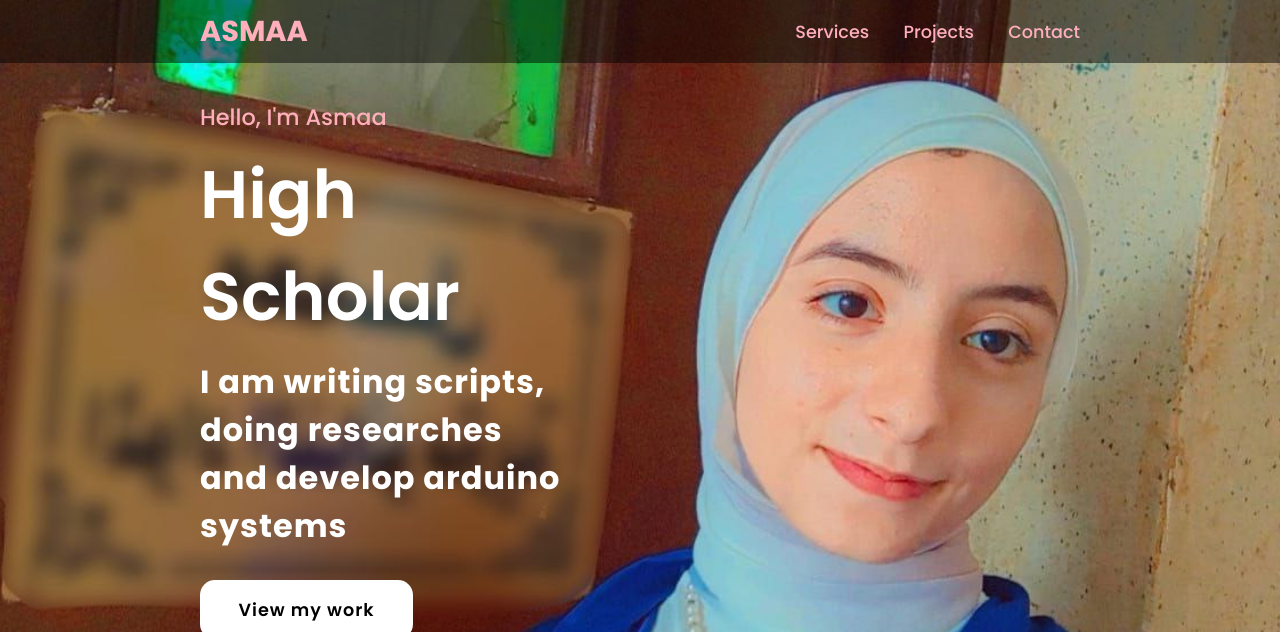
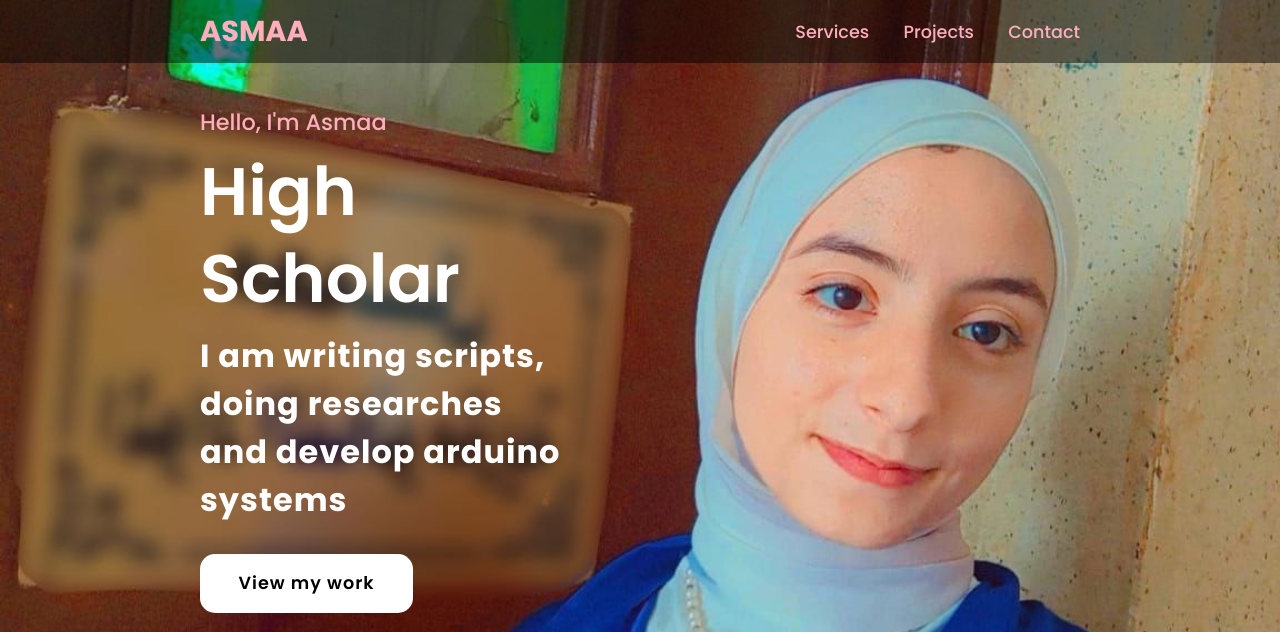
Before and after one commit to Mido122839/asmaaosama, a plain HTML site: page index.html in a window 1280 px wide. Shown: the top 632 px of the page. Drawn offline with Linux system fonts and the light colour scheme.

Commit message:
Add line-height to main heading style

```diff
--- a/style.css
+++ b/style.css
@@ -67,6 +67,7 @@ section {
     color: white;
     font-size: 3em;
     font-weight: 600;
+    line-height: 1.28;
 }
 
 .main h3 {
```
